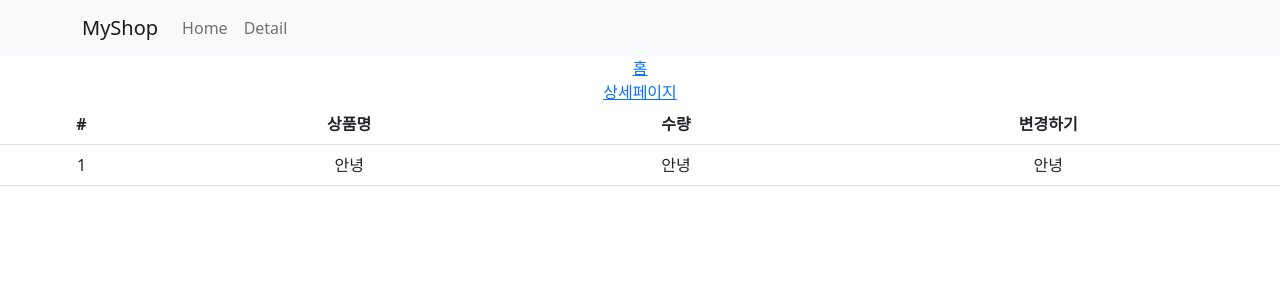
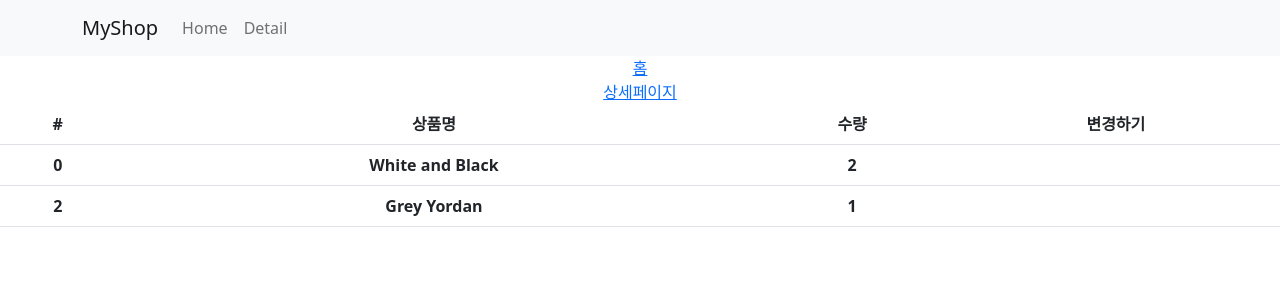
Before and after one commit to mijinyun/react, a React (Create React App) app in the folder shop/: page /cart in a window 1280 px wide. Shown: the top 300 px of the page. Built offline with nearby package versions, Linux system fonts and the light colour scheme.

Commit message:
study: redux 복습 1,2

```diff
--- a/shop/src/routes/Cart.js
+++ b/shop/src/routes/Cart.js
@@ -3,8 +3,8 @@ import { useSelector } from 'react-redux'
 
 function Cart() {
 
-    let a = useSelector((state) => {return state})
-    console.log(a);
+    let products = useSelector((state) => {return state.products}) //store에 있는 state를 꺼내쓰는 것.
+    console.log(products);
 
     return (
         <div>
@@ -18,12 +18,18 @@ function Cart() {
                     </tr>
                 </thead>
                 <tbody>
-                    <tr>
-                    <td>1</td>
-                    <td>안녕</td>
-                    <td>안녕</td>
-                    <td>안녕</td>
-                    </tr>
+                    {
+                        products.map((product) => {
+                            return (
+                                <tr>
+                                    <th>{product.id}</th>
+                                    <th>{product.name}</th>
+                                    <th>{product.count}</th>
+                                    <th></th>
+                                </tr>
+                            )
+                        })
+                    }
                 </tbody>
             </Table>
         </div>
--- a/shop/src/store.js
+++ b/shop/src/store.js
@@ -3,9 +3,9 @@
 import { configureStore,createSlice } from '@reduxjs/toolkit'
 
 // state하나를 slice라 부른다.
-let user = createSlice({
-    name : 'user',
-    initialState : 'kim'
+let user = createSlice({ // useState역할
+    name : 'user', //state이름
+    initialState : 'kim' //실제값
 })
 
 let stock = createSlice({
@@ -13,15 +13,19 @@ let stock = createSlice({
     initialState : [10,11,12]
 })
 
+let products = createSlice({
+  name: 'product',
+  initialState:[
+    {id : 0, name : 'White and Black', count : 2},
+    {id : 2, name : 'Grey Yordan', count : 1}
+  ]
+})
 
-// [
-//     {id : 0, name : 'White and Black', count : 2},
-//     {id : 2, name : 'Grey Yordan', count : 1}
-//   ]
 
 export default configureStore({
-  reducer: {
-    user : user.reducer,
-    stock : stock.reducer
+  reducer: { //여기에 state등록을 해야 컴포넌트들이 사용이 가능!
+    user : user.reducer, // 작명 : state.reducer
+    stock : stock.reducer,
+    products : products.reducer
    }
 })
```
